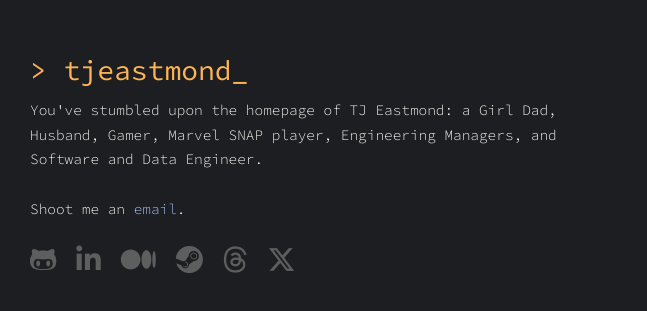
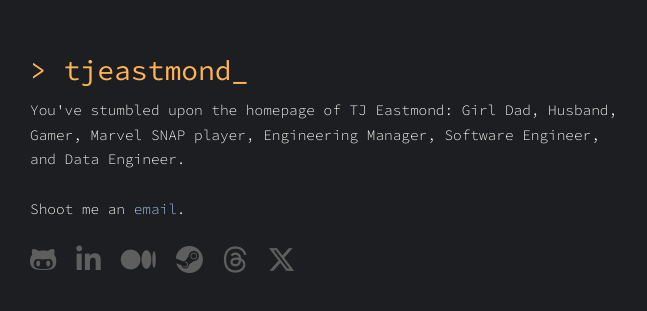
Before and after one commit to tjeastmond/tjeastmond.com, a Next.js app: page / in a window 1280 px wide. Shown: the part 235-546 px from the top of the page, without its empty margins (0-647 px from the left). Built offline with nearby package versions, Linux system fonts and the light colour scheme.

Commit message:
Update page.tsx
Fixed typos and grammer

```diff
--- a/src/app/page.tsx
+++ b/src/app/page.tsx
@@ -8,8 +8,8 @@ export default function Home() {
       <div className="main-content">
         <Title />
         <p>
-          You've stumbled upon the homepage of TJ Eastmond: a Girl Dad, Husband, Gamer, Marvel SNAP
-          player, Engineering Managers, and Software and Data Engineer.
+          You've stumbled upon the homepage of TJ Eastmond: Girl Dad, Husband, Gamer, Marvel SNAP
+          player, Engineering Manager, Software Engineer, and Data Engineer.
         </p>
         <p>
           Shoot me an <Link url="mailto:tj.eastmond@gmail.com" text="email" />.
```
